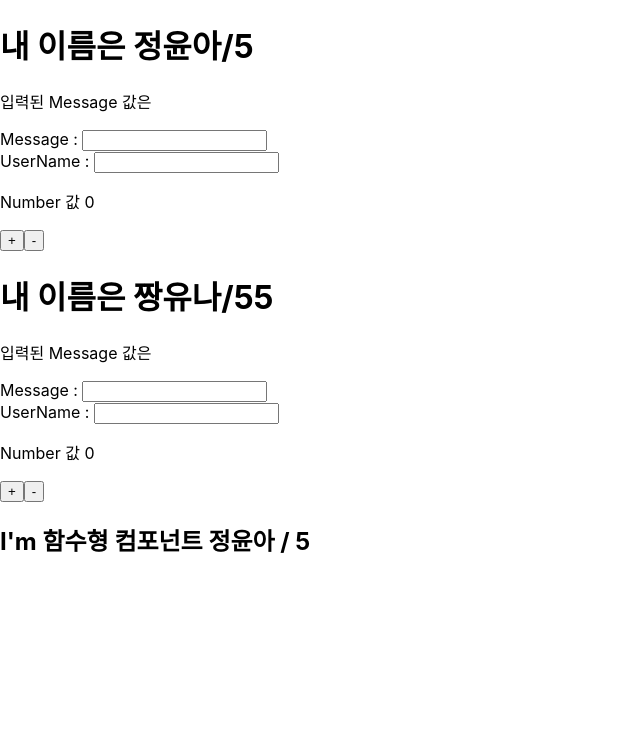
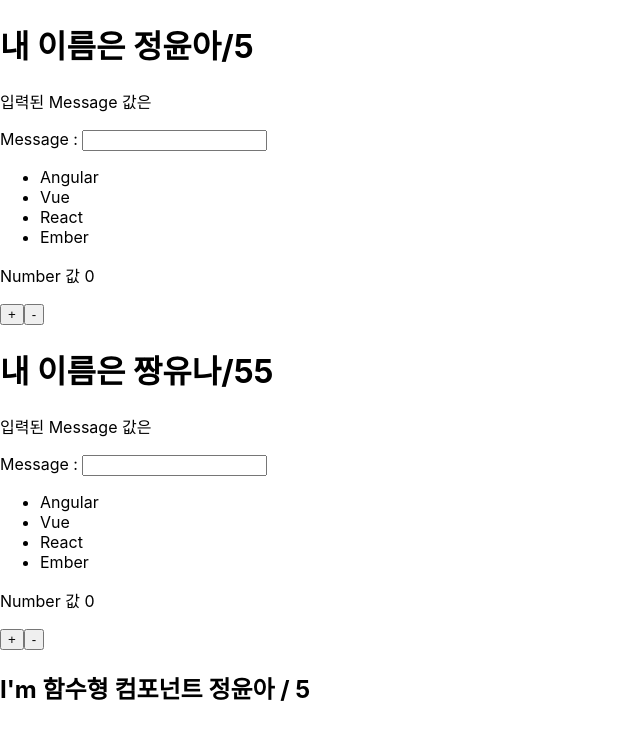
Before and after one commit to zzangouona/reactJsEdu01, a React (Create React App) app: page / in a window 1280 px wide. Shown: the top 740 px of the page, without its empty margins (0-640 px from the left). Built offline with nearby package versions, Linux system fonts and the light colour scheme.

Commit message:
map 사용하기

```diff
--- a/src/App.js
+++ b/src/App.js
@@ -6,10 +6,10 @@ import MyComponentFunc from './components/MyComponentFunc';
 function App() {
   return (
     <React.Fragment>
-       <MyComponent name={"정윤아"} value={5} />
+       <MyComponent name={"정윤아"} getnum={5} />
 
-      <MyComponent name={"짱유나"} value={55}/>
-      <MyComponentFunc name={"정윤아"} value={5} />
+      <MyComponent name={"짱유나"} getnum={55}/>
+      <MyComponentFunc name={"정윤아"} getnum={5} />
     </React.Fragment>
   );
 }
--- a/src/components/MyComponent.js
+++ b/src/components/MyComponent.js
@@ -5,7 +5,8 @@ class MyComponent extends Component {
     state = {
         number: 0,
         message: "",
-        username:""
+        username:"",
+        names :  ["Angular","Vue","React","Ember"]
     }
 
     //handleIncrease 함수
@@ -36,26 +37,35 @@ class MyComponent extends Component {
         if(e.key == 'Enter'){
             //clear
             this.setState({
+                names:this.state.names.concat(this.state.message),
                 message : ''
             })
-            this.myUser.focus();
+            //this.myUser.focus();
         }
     }
 
     render() {
 
-        const { name, value } = this.props;
-        const { number, message, username } = this.state;
+        const { name, getnum } = this.props;
+        const { number, message, username, names } = this.state;
         const { handleDecrease, handleIncrease, handleChange, handleEnter } = this;
+
+        //const names = ["Angular","Vue","React","Ember"];
+        const nameList = names.map((num, i)=>(<li key={i}>{num}</li>))
 
         return (
             <div>
                 {/* <h1>내 이름은 {this.props.name}</h1> */}
-                <h1>내 이름은 {name}/{value}</h1>
+                <h1>내 이름은 {name}/{getnum}</h1>
                 <p>입력된 Message 값은 {message}</p>
                 Message : <input type="text" name ="message" value = {message} onChange={handleChange} onKeyPress={handleEnter} /><br/>
-                UserName : <input type="text" name="username" value={username} ref={(ref)=> (this.myUser=ref)} />
+                {/* UserName : <input type="text" name="username" value={username} onChange={handleChange} ref={(ref)=> (this.myUser=ref)} /> */}
+                <ul>
+                {nameList}
+                </ul>
                 <p>Number 값 {number}</p>
+
+
                 <button onClick={handleIncrease}>+</button>
                 <button onClick={handleDecrease}>-</button>
             </div>
@@ -68,7 +78,7 @@ MyComponent.defaultProps = {
 
 MyComponent.propTypes = {
     name: PropTypes.string,
-    value: PropTypes.number.isRequired,
+    getnum: PropTypes.number.isRequired,
 };
 
 export default MyComponent;//다른 파일에 import 시키기 위해 허용해준다.
--- a/src/components/MyComponentFunc.js
+++ b/src/components/MyComponentFunc.js
@@ -1,9 +1,9 @@
 import React from 'react';
 
-const MyComponentFunc = ({name, value}) => {
+const MyComponentFunc = ({name, getnum}) => {
     return(
         <div>
-            <h2>I'm 함수형 컴포넌트 {name}  / {value}</h2>
+            <h2>I'm 함수형 컴포넌트 {name}  / {getnum}</h2>
         </div>
     )
 }
```
